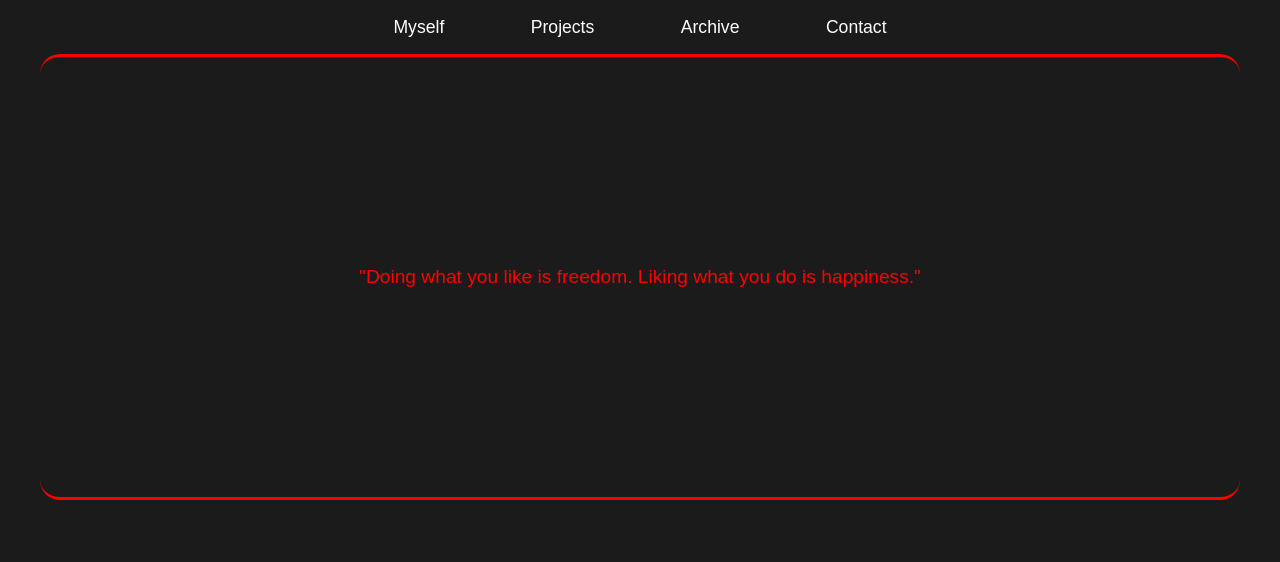
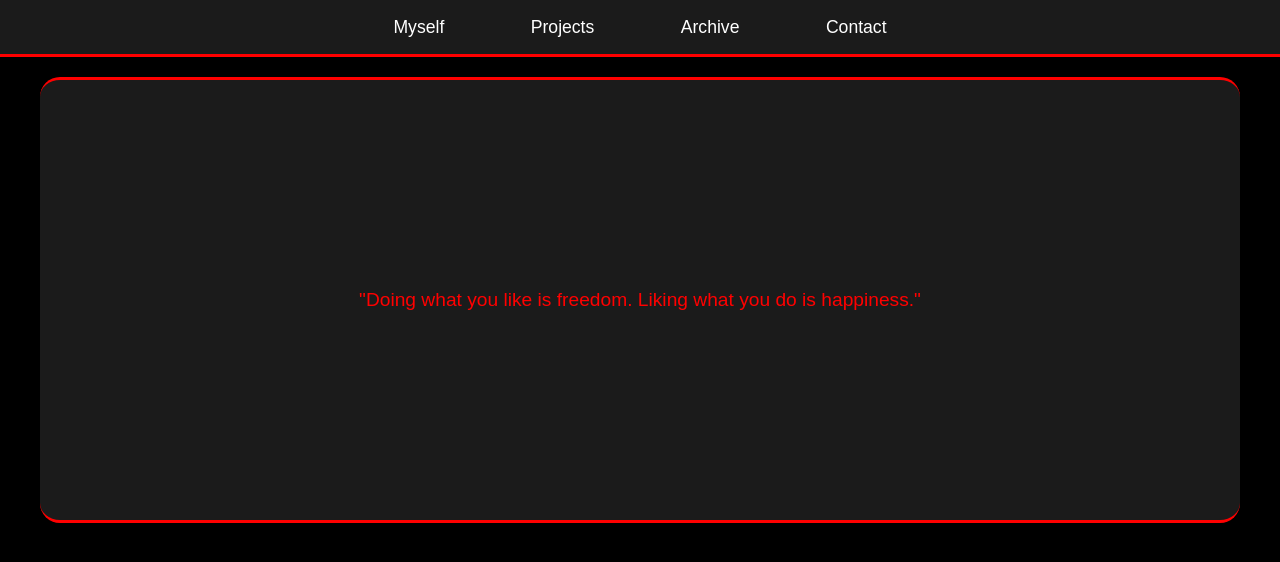
Before and after one commit to Theorignajjjaaa/By-Blood, a plain HTML site: page index.html in a window 1280 px wide. Drawn offline with Linux system fonts and the light colour scheme.

Commit message:
3rd Commit

```diff
--- a/Asthetics.css
+++ b/Asthetics.css
@@ -9,7 +9,7 @@
 }
 
 body {
-    background-color: #1b1b1b;
+    background-color: #000;
     color: #fff;
     font-family: sans-serif;
 }
@@ -25,6 +25,9 @@ header {
     display: flex;
     align-items: center;
     justify-content: center;
+    background-color: #1b1b1b;
+    border-bottom: solid red;
+    margin-bottom: 20px;
 }
 header nav a{
     margin: 0px 2px;
@@ -43,7 +46,7 @@ header nav a:hover{
 }
 
 .Hero {
-
+    background-color: #1b1b1b;
     height: 440px;
     margin: 0px 40px 0px 40px;
     border-radius: 20px;
```
